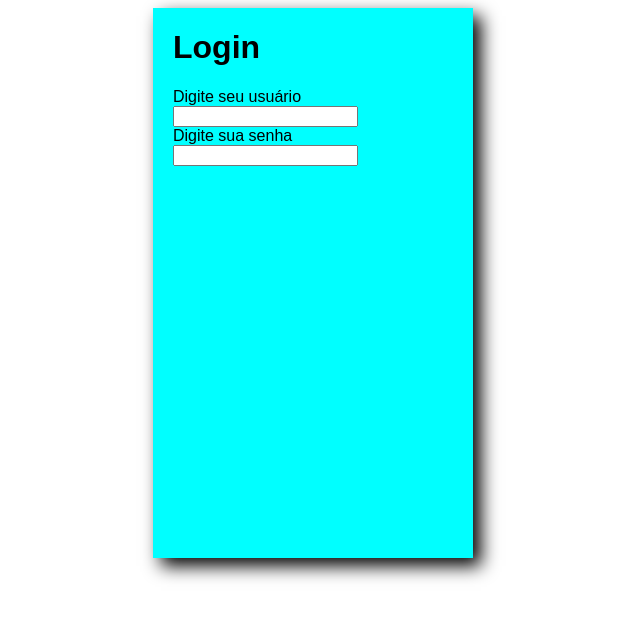
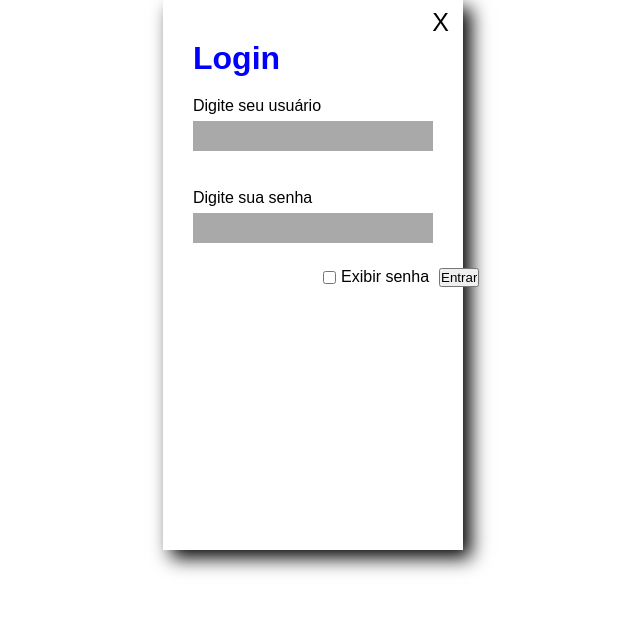
Before and after one commit to LcMartinez-dev/At-form, a plain HTML site: page index.html in a window 1280 px wide. Shown: the whole page, without its empty margins (327-967 px from the left). Drawn offline with Linux system fonts and the light colour scheme.

Commit message:
form v0.4

```diff
--- a/index.html
+++ b/index.html
@@ -9,11 +9,21 @@
 <body>
     <div class="container">
         <form action="">
+            <input type="button" name="X" class="X" value="X">
             <h1>Login</h1>
-            <label for="user">Digite seu usuário</label><br>
-            <input type="text" name="user" id="user"><br>
-            <label for="senha">Digite sua senha</label><br>
-            <input type="password" name="senha" id="senha">
+
+            <div class="dados">
+                <label for="user">Digite seu usuário</label><br>
+                <input type="text" name="user" class="box"><br>
+                <label for="senha">Digite sua senha</label><br>
+                <input type="password" name="senha" class="box">
+            </div>
+            <div class="registro">
+                <input type="checkbox" name="esenha" id="esenha">
+                <label for="esenha">Exibir senha</label>
+                <label for="Entrar"></label>
+                <input type="submit" value="Entrar" name="Entrar" class="Entrar">
+            </div>
         </form>
     </div>
 </body>
--- a/style.css
+++ b/style.css
@@ -1,18 +1,56 @@
 *{
     font-family: arial;
+    margin: 0;
+    padding: 0;
+    box-sizing: border-box;
 }
 body{
     display: flex;
     justify-content: center;
     align-items: center;
 }
+h1{
+    margin-top: 40px;
+    margin-bottom: 20px;
+    color: rgb(0, 0, 255);
+}
 .container{
     width: 300px;
     height: 550px;
-    display: grid;
-    background-color: aqua;
-    grid-template-columns: repeat(1,100%);
-    grid-template-rows:repeat(1,550px) ;
-    box-shadow: 8px 8px 17px black;
-    padding-left: 20px;
+    display: flex;
+    box-shadow: 8px 8px 18px black;
+    flex-flow:column wrap;
+    justify-content: baseline;
+    padding-left: 30px;
 }
+.X{
+    width: 45px;
+    height: 45px;
+    border: none;
+    font-size: 25px;
+    float: right;
+    background-color: white;
+}
+.box{
+    width: 240px;
+    height: 30px;
+    border: none;
+    background-color: darkgrey;
+    margin-top: -32px;
+}
+.dados{
+    width: 100%;
+    height: auto;
+    display: flex;
+    flex-flow: column wrap;
+    gap: 10px;
+}
+.registro{
+    width: 100%;
+    height: auto;
+    display: flex;
+    gap: 5px;
+    margin-left:130px;
+    margin-top: 25px;
+
+}
```
